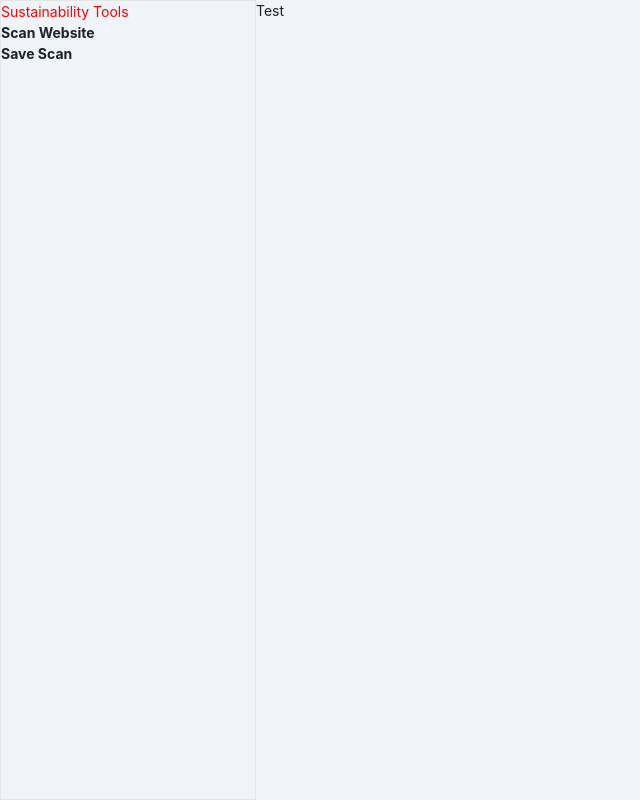
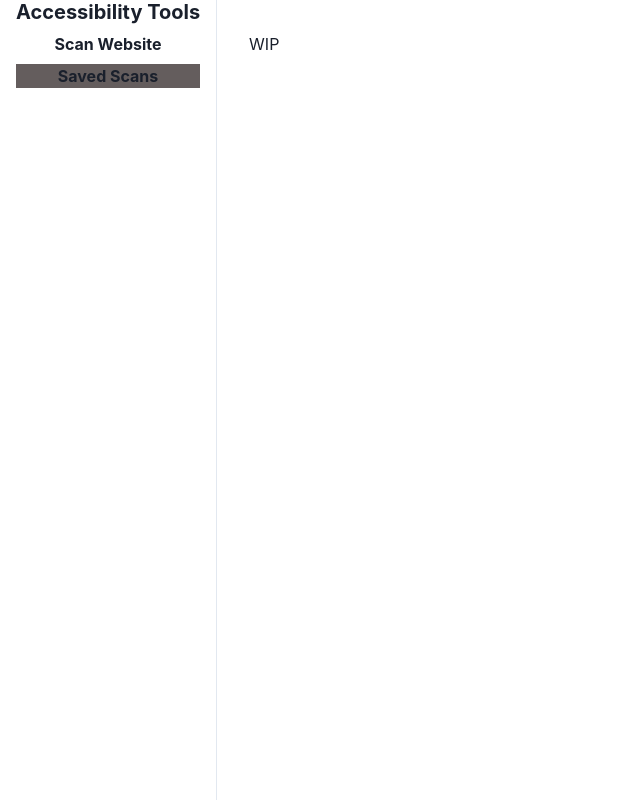
Before and after one commit to ShrawanBK/rsp_accessibility_evaluation, a React (Create React App) app: page /saved_scans in a window 1280 px wide. Shown: the whole page, without its empty margins (0-640 px from the left). Built offline with nearby package versions, Linux system fonts and the light colour scheme.

Commit message:
WIP: Add scan website form

```diff
--- a/src/Root/App/index.tsx
+++ b/src/Root/App/index.tsx
@@ -1,30 +1,28 @@
 import React from 'react';
 import { Route, Routes } from 'react-router-dom';
 
-import { ChakraProvider, extendTheme, withDefaultColorScheme } from '@chakra-ui/react';
+import { Box, ChakraProvider, Flex, HStack } from '@chakra-ui/react';
 
 import ScanForm from '../../components/forms/ScanForm';
 import Sidebar from '../../components/Sidebar';
-import Test from '../../components/Test';
+import Wip from '../../components/Wip';
 
 import './styles.css';
 
-const customTheme = extendTheme(withDefaultColorScheme({ colorScheme: 'blue' }));
-
 function App() {
     return (
-        <ChakraProvider theme={customTheme}>
-            <div className="App">
-                <aside className="side-content">
+        <ChakraProvider>
+            <Flex minHeight="100vh" minWidth="100vw">
+                <Box borderRightWidth="1px">
                     <Sidebar />
-                </aside>
-                <main className="main-content">
+                </Box>
+                <Box p={8} flex={1}>
                     <Routes>
-                        <Route path="/scan_website" element={<ScanForm />} />
-                        <Route path="/saved_scans" element={<Test />} />
+                        <Route path="/" element={<ScanForm />} />
+                        <Route path="/saved_scans" element={<Wip />} />
                     </Routes>
-                </main>
-            </div>
+                </Box>
+            </Flex>
         </ChakraProvider>
     );
 }
--- a/src/Root/App/styles.css
+++ b/src/Root/App/styles.css
@@ -2,41 +2,6 @@
     display: flex;
     height: 100vh;
     width: 100vw;
-}
-
-.App-logo {
-    height: 40vmin;
-    pointer-events: none;
-}
-
-@media (prefers-reduced-motion: no-preference) {
-    .App-logo {
-        animation: App-logo-spin infinite 20s linear;
-    }
-}
-
-.App-header {
-    background-color: #282c34;
-    min-height: 100vh;
-    display: flex;
-    flex-direction: column;
-    align-items: center;
-    justify-content: center;
-    font-size: calc(10px + 2vmin);
-    color: white;
-}
-
-.App-link {
-    color: #61dafb;
-}
-
-@keyframes App-logo-spin {
-    from {
-        transform: rotate(0deg);
-    }
-    to {
-        transform: rotate(360deg);
-    }
 }
 
 .side-content {
@@ -46,7 +11,6 @@
     flex-shrink: 0;
     transition: .2s width ease-in-out;
     width: var(--width-sidebar);
-    background-color: var(--color-background);
     overflow: auto;
     border: var(--color-separator) var(--width-separator-thin) solid;
 }
@@ -58,5 +22,4 @@
     flex-shrink: 0;
     transition: .2s width ease-in-out;
     width: calc(100% - var(--width-sidebar));
-    background-color: var(--color-background);
 }
--- a/src/Root/styles.css
+++ b/src/Root/styles.css
@@ -43,7 +43,6 @@
     --radius-modal: 8px;
     /* COLOR GENERAL */
     --color-foreground: #ffffff;
-    --color-background: #f0f3f7;
     /* COLOR TEXT */
     --color-text: rgba(0, 0, 0, .7);
     --color-text-label: rgba(0, 0, 0, .5);
@@ -61,11 +60,6 @@
     --tui-color-success: var(--color-success);
     --tui-color-warning: var(--color-warning);
     --tui-color-background-input-section-light: #e0e8f0;
-}
-
-body {
-    color: var(--color-text);
-    font-size: var(--font-size-medium);
 }
 
 h1,
--- a/src/components/Sidebar/index.tsx
+++ b/src/components/Sidebar/index.tsx
@@ -1,28 +1,50 @@
 import React from 'react';
 
 import { NavLink } from 'react-router-dom';
+import {
+    Container,
+    Heading,
+    VStack,
+} from '@chakra-ui/react';
 
 import './styles.css';
 
+export interface SidebarMenu {
+    path: string;
+    title: string;
+}
+
+const sidebarMenus: SidebarMenu[] = [
+    {
+        path: '/',
+        title: 'Scan Website',
+    },
+    {
+        path: '/saved_scans',
+        title: 'Saved Scans',
+    },
+];
+
 function Sidebar() {
     return (
-        <div className="nav-container">
-            <header className="heading">
-                Sustainability Tools
-            </header>
-            <NavLink
-                to="/scan_website"
-                className="nav-link"
-            >
-                Scan Website
-            </NavLink>
-            <NavLink
-                to="/saved_scans"
-                className="nav-link"
-            >
-                Save Scan
-            </NavLink>
-        </div>
+        <Container bg="whiteAlpha.100">
+            <VStack>
+                <Heading as="h6" size="md">
+                    Accessibility Tools
+                </Heading>
+                {
+                    sidebarMenus.map((menu) => (
+                        <NavLink
+                            key={menu.title}
+                            to={menu.path}
+                            className={({ isActive }) => (isActive ? 'nav-link-active' : 'nav-link')}
+                        >
+                            {menu.title}
+                        </NavLink>
+                    ))
+                }
+            </VStack>
+        </Container>
     );
 }
 
--- a/src/components/Sidebar/styles.css
+++ b/src/components/Sidebar/styles.css
@@ -4,11 +4,12 @@
     overflow: auto;
 }
 
-.heading {
-    color: red !important;
+.nav-link {
+    background: transparent;
 }
 
-.nav-link {
-    flex-grow: 1;
-    overflow-y: auto;
+.nav-link-active {
+    background-color: rgb(100, 93, 93);
+    width: 100%;
+    text-align: center;
 }
--- a/src/components/Test/index.tsx
+++ b/src/components/Wip/index.tsx
@@ -1,12 +1,12 @@
 import React from 'react';
 // import styles from './styles.css';
 
-function Test() {
+function Wip() {
     return (
         <div>
-            Test
+            WIP
         </div>
     );
 }
 
-export default Test;
+export default Wip;
--- a/src/components/forms/ScanForm/index.tsx
+++ b/src/components/forms/ScanForm/index.tsx
@@ -1,12 +1,58 @@
-import React from 'react';
+import { Button, FormControl, FormErrorMessage, FormHelperText, FormLabel, Flex, Input, HStack, useBoolean } from '@chakra-ui/react';
+import React, { ChangeEvent, useCallback, useState } from 'react';
 import './styles.css';
 
 function ScanForm() {
+    const [url, setUrl] = useState<string>();
+    const [processingUrl, setProcessingUrl] = useBoolean();
+
+    const handleUrlChange = (e: ChangeEvent<HTMLInputElement>) => setUrl(e.target.value);
+
+    const errored = !url;
+
+    const handleSubmit = useCallback(
+        (event) => {
+            event.preventDefault();
+            setProcessingUrl.on();
+            // NOTE: Time out is the response time when url processed
+            setTimeout(() => setProcessingUrl.off(), 2000);
+            console.warn(`Url: ${url}`);
+        },
+        [setProcessingUrl, url],
+    );
+
     return (
-        <div className="form-container">
-            WIP: Scan form Item
-        </div>
+        <form onSubmit={handleSubmit}>
+            <FormControl isInvalid={errored} flex={2}>
+                <FormLabel htmlFor="url">URL</FormLabel>
+                <HStack spacing={0}>
+                    <Input
+                        id="url"
+                        type="url"
+                        value={url}
+                        onChange={handleUrlChange}
+                        width="75%"
+                        placeholder="Enter website url"
+                    />
+                    <Button
+                        type="submit"
+                        disabled={errored || processingUrl}
+                        width="25%"
+                    >
+                        Scan
+                    </Button>
+                </HStack>
+                {/*
+                WIP: Handle error
+                {!errored ? (
+                    <FormHelperText>
+                        The website url is incorrect.
+                    </FormHelperText>
+                ) : (
+                    <FormErrorMessage>Email is required.</FormErrorMessage>
+                )} */}
+            </FormControl>
+        </form>
     );
 }
-
 export default ScanForm;
```
Also changed, not shown: src/hooks/useBasicToggle.ts (deleted, +0 -19 lines).
